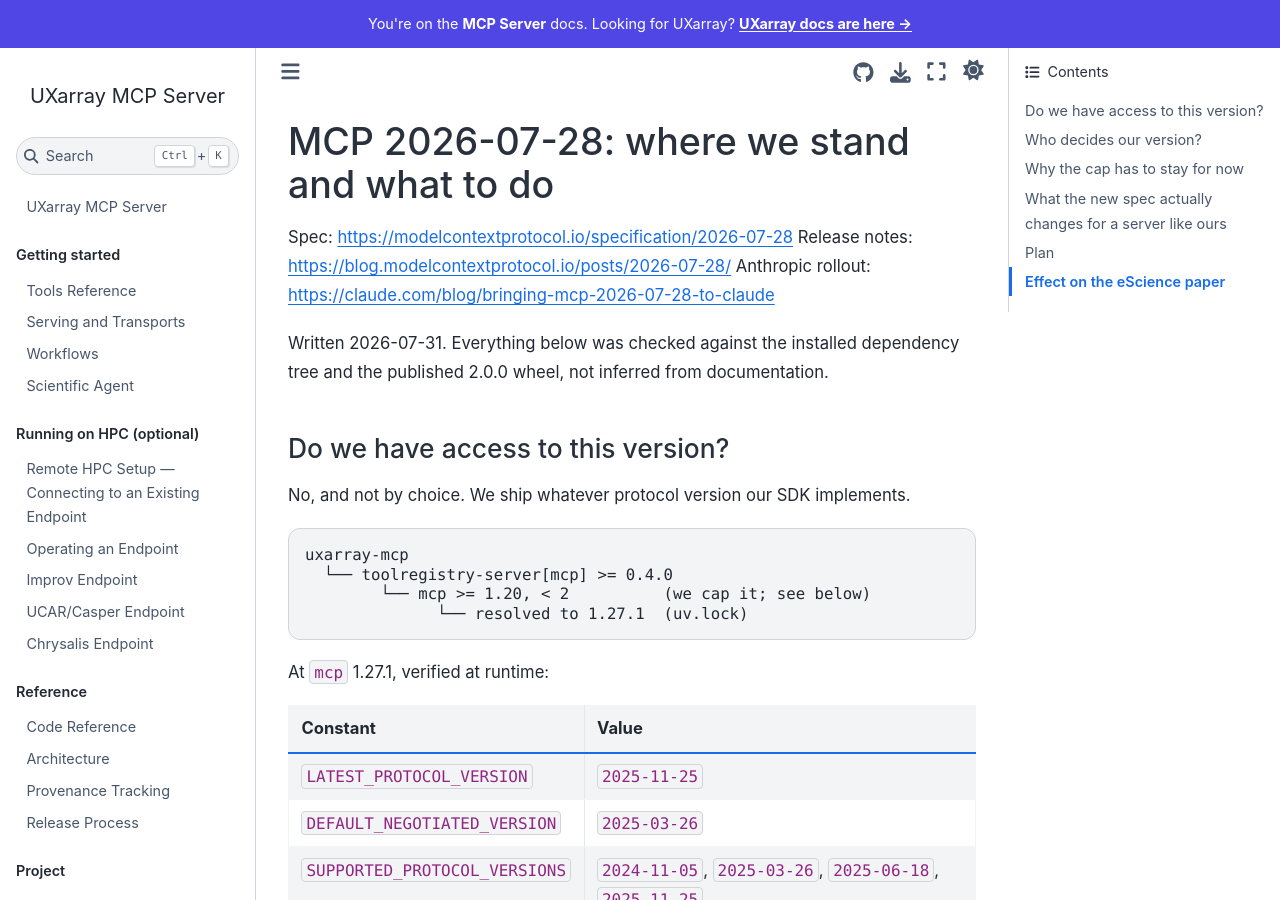
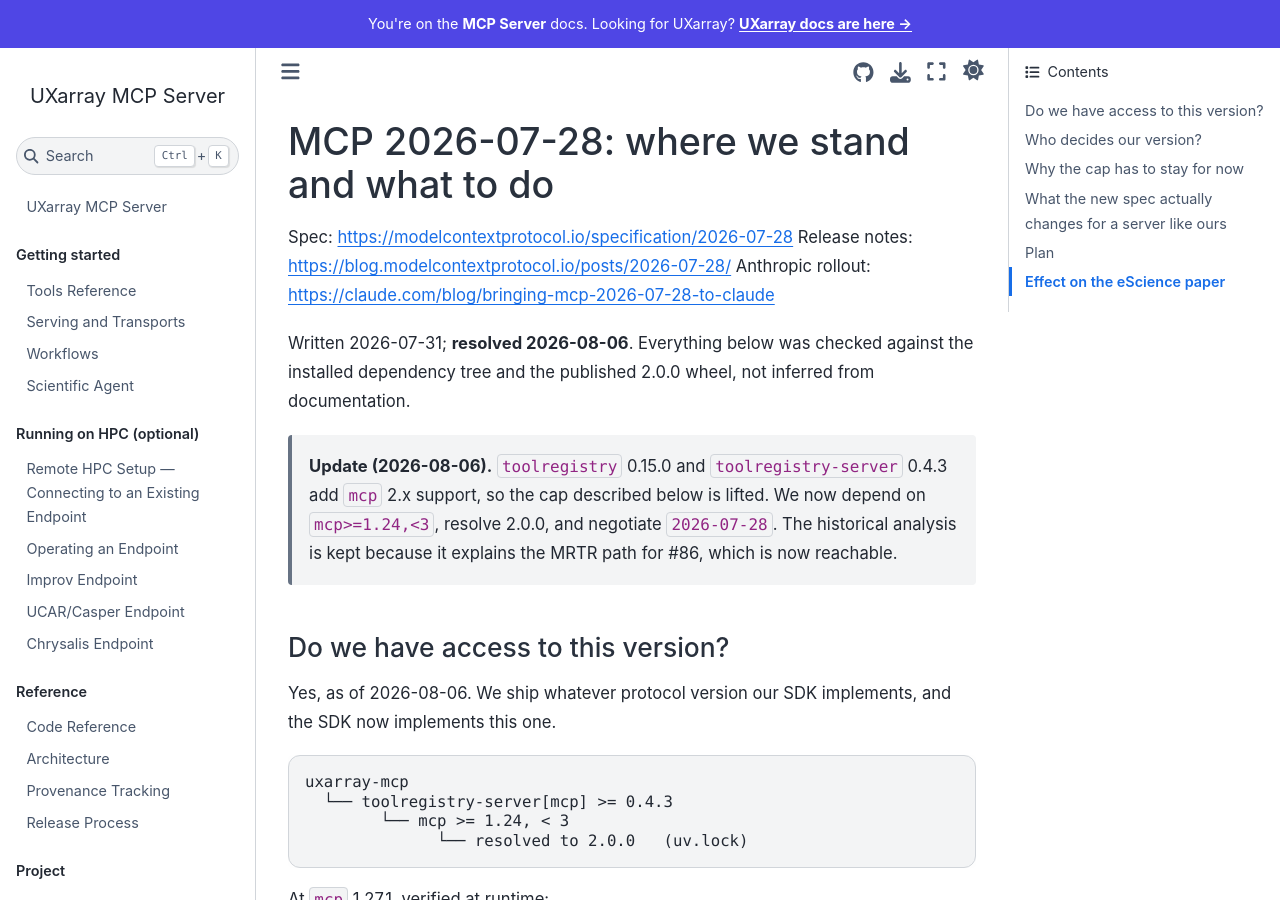
Before and after one commit to UXARRAY/uxarray-mcp-server, a Sphinx documentation site: the page built from docs/mcp-2026-07-28-assessment.md, in a window 1280 px wide and 900 px high. Built offline with Sphinx 7.4.7 and the Sphinx Book theme 1.1.4, drawn with Linux system fonts in a browser that asks for light colours.

Commit message:
Move to toolregistry 0.15 and MCP 2.0 (#95)
toolregistry 0.15.0 and toolregistry-server 0.4.3 add mcp 2.x support, so
the mcp<2 cap is replaced by mcp>=1.24,<3 and the server now negotiates
spec 2026-07-28 instead of 2025-11-25, which unblocks the MRTR path that
refusable preconditions need (#86). Registry tests follow two upstream API
changes: execute_tool_calls returns ToolCallResult rather than a bare
string, and the declared parameter surface moved from Tool.callable to
Tool.fn.

````diff
--- a/docs/mcp-2026-07-28-assessment.md
+++ b/docs/mcp-2026-07-28-assessment.md
@@ -4,18 +4,26 @@
 Release notes: <https://blog.modelcontextprotocol.io/posts/2026-07-28/>
 Anthropic rollout: <https://claude.com/blog/bringing-mcp-2026-07-28-to-claude>
 
-Written 2026-07-31. Everything below was checked against the installed
-dependency tree and the published 2.0.0 wheel, not inferred from documentation.
+Written 2026-07-31; **resolved 2026-08-06**. Everything below was checked
+against the installed dependency tree and the published 2.0.0 wheel, not
+inferred from documentation.
+
+> **Update (2026-08-06).** `toolregistry` 0.15.0 and `toolregistry-server`
+> 0.4.3 add `mcp` 2.x support, so the cap described below is lifted. We now
+> depend on `mcp>=1.24,<3`, resolve 2.0.0, and negotiate `2026-07-28`. The
+> historical analysis is kept because it explains the MRTR path for #86, which
+> is now reachable.
 
 ## Do we have access to this version?
 
-No, and not by choice. We ship whatever protocol version our SDK implements.
+Yes, as of 2026-08-06. We ship whatever protocol version our SDK implements,
+and the SDK now implements this one.
 
 ```
 uxarray-mcp
-  └── toolregistry-server[mcp] >= 0.4.0
-        └── mcp >= 1.20, < 2          (we cap it; see below)
-              └── resolved to 1.27.1  (uv.lock)
+  └── toolregistry-server[mcp] >= 0.4.3
+        └── mcp >= 1.24, < 3
+              └── resolved to 2.0.0   (uv.lock)
 ```
 
 At `mcp` 1.27.1, verified at runtime:
````
Also changed, not shown: AGENTS.md (+2 -2 lines), README.md (+5 -6 lines), pyproject.toml (+3 -4 lines), 2 other files.
